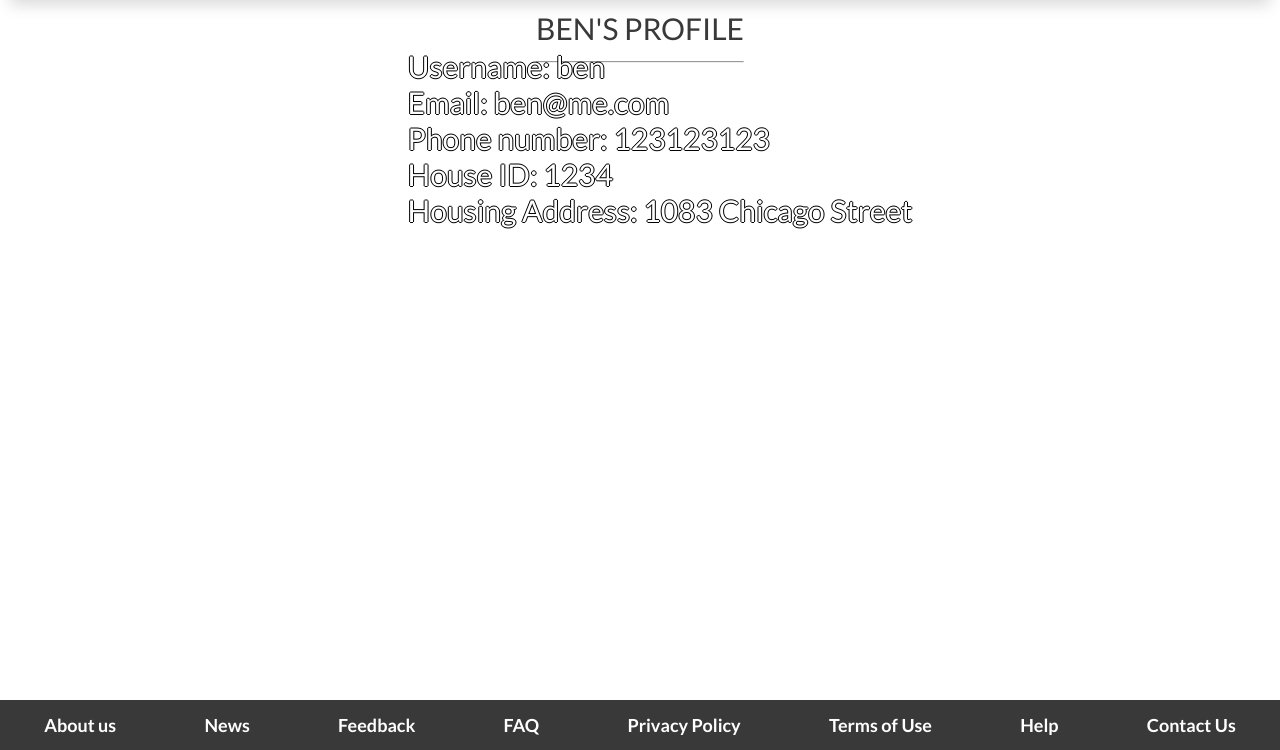
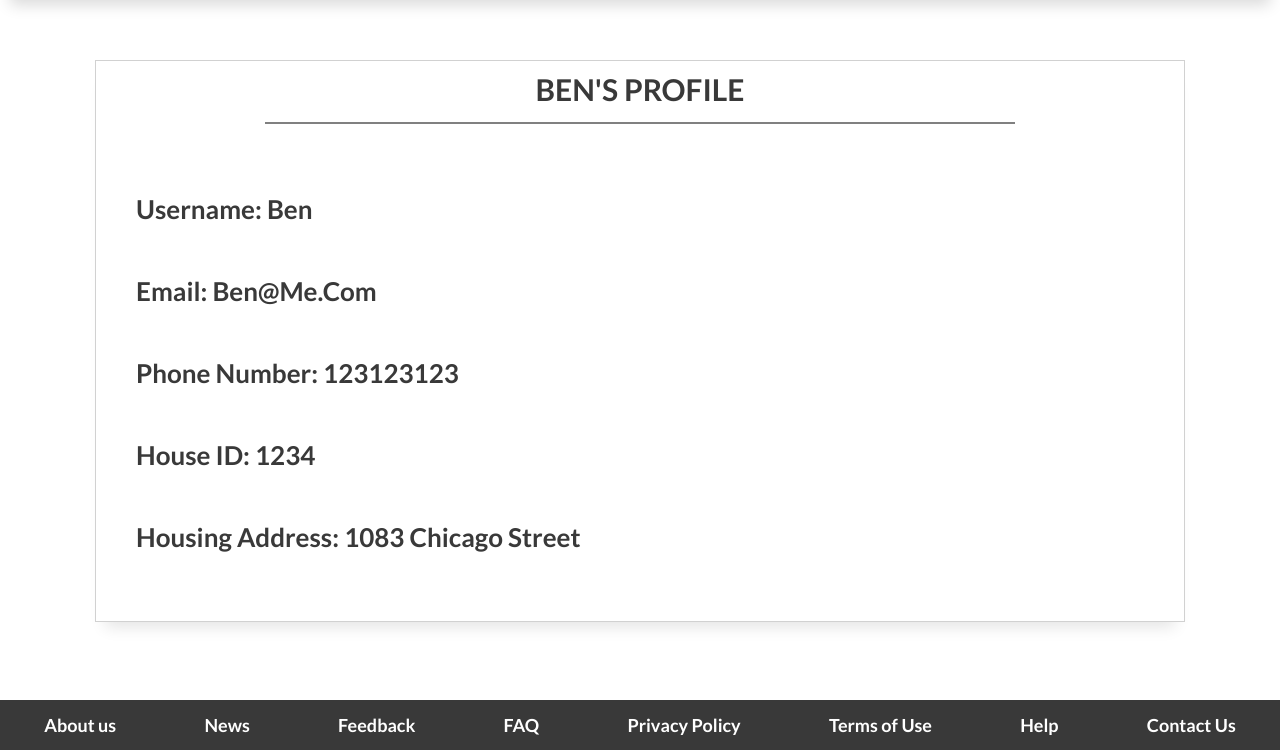
Before and after one commit to SuperNar3k/ezroomy2017, a PHP site: page /userprofile.php in a window 1280 px wide. Shown: the part 50-800 px from the top of the page. Run offline with PHP 8.4, Linux system fonts and the light colour scheme; a user stored in the database is signed in; data comes from the database, SQL or seed files in the repository.

Commit message:
Finished basic format of userprofile
future work to be done when I can be assed - home profile aesthetics

```diff
--- a/css/userprofile.css
+++ b/css/userprofile.css
@@ -34,13 +34,15 @@ body {
     font-size: 30px;
     margin: 10px;
 	text-transform: uppercase;
+	text-align: center;
+
 }
 .userProfilehr {
     border: 1px solid grey;
     margin-bottom: 35px;
     width: 70%;
 }
-/* div{
+.mainPlat{
 	z-index: 2;
 	position: absolute;
 	color: rgb(255, 255, 255);
@@ -54,16 +56,18 @@ body {
 	flex-direction: row;
 	flex-wrap: wrap;
 	text-transform: capitalize;
-} */
+	width: 85vw;
+	height: 70vh;
+	border: 1px solid rgba(0, 0, 0, 0.18);
+	box-shadow: 0px 15px 15px -10px rgba(0,0,0,0.11);
+}
 ul{
-
-    text-shadow: -1px 0 black, 0 1px black, 1px 0 black, 0 -1px black;
 	list-style: none;
 	z-index: 2;
 	position: absolute;
-	color: rgb(255, 255, 255);
-	font-size: 30px;
-	top: 20%;
+	color: #393939;
+	font-size: 26px;
+	top: 10%;
 	align-content: left;
 	justify-content: space-around;
 	align-items: stretch;
@@ -71,3 +75,6 @@ ul{
 	flex-direction: row;
 	flex-wrap: wrap;
 }
+li{
+	margin: 50px 0;
+}
--- a/userprofile.php
+++ b/userprofile.php
@@ -23,15 +23,21 @@ include "database.php";?>
 	<body>
 		<div id="container">
 			<?php include 'nav.php';?>
-				<div class="body">
-					<div class="userProfileTitle"><?php echo $_SESSION["Username"];?>'s Profile<hr class="userProfile"></hr></div>
-					<ul>
-						<li id="info">Username: <?php echo $_SESSION["Username"];?></li>
-						<li id="info">Email: <?php echo $dbuseremail;?></li>
-						<li id="info">Phone number: <?php echo $dbuserphonenumber;?></li>
-						<li id="info">House ID: <?php echo $dbuserhouseid?></li>
-						<li id="info">Housing Address: 1083 Chicago Street</li>
-					</ul>
+				<div class="body" style="padding: 300px;">
+					<div  class = "mainPlat" style="background-color:#FFFFFF;">
+						<div class="userProfileTitle"><?php echo $_SESSION["Username"];?>'s Profile<hr class="userProfilehr"></hr></div>
+						<ul>
+							<li id="info">Username:     <?php echo $_SESSION["Username"];?></li>
+
+							<li id="info">Email:     <?php echo $dbuseremail;?></li>
+
+							<li id="info">Phone number:     <?php echo $dbuserphonenumber;?></li>
+
+							<li id="info">House ID:     <?php echo $dbuserhouseid?></li>
+
+							<li id="info">Housing Address:     1083 Chicago Street</li>
+						</ul>
+					</div>
 				</div>
 			<?php include "footer.php";?>
 		</div>
```
Also changed, not shown: index.php (+8 -0 lines).
